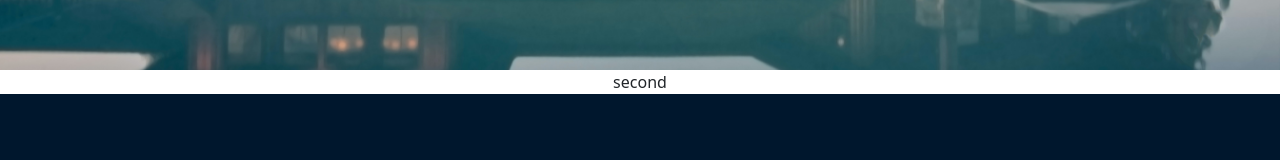
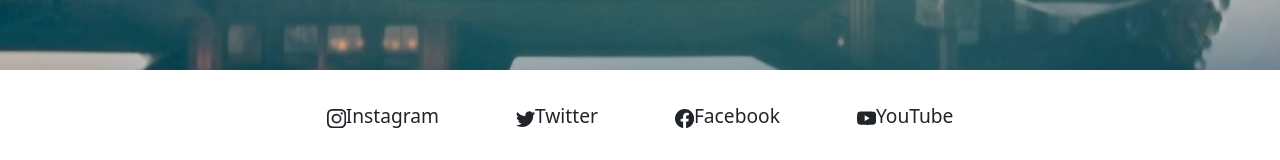
Before and after one commit to thatvictor7/realEastateLandingPage, a React (Create React App) app: page / in a window 1280 px wide. Shown: the part 4510-4670 px from the top of the page. Before the commit the page ends 4604 px from the top, so only its background shows below. Built offline with nearby package versions, Linux system fonts and the light colour scheme.

Commit message:
added icons, added social media section

```diff
--- a/package.json
+++ b/package.json
@@ -7,6 +7,7 @@
     "@testing-library/react": "^13.3.0",
     "@testing-library/user-event": "^13.5.0",
     "bootstrap": "^5.1.3",
+    "bootstrap-icons": "^1.9.1",
     "react": "^18.2.0",
     "react-bootstrap": "^2.4.0",
     "react-bootstrap-icons": "^1.8.4",
--- a/src/components/contactSection.jsx
+++ b/src/components/contactSection.jsx
@@ -1,5 +1,6 @@
 import '../styling/contactSection.scss'
 import homeImage from '../assets/home4.jpg'
+import { Instagram, Twitter, Facebook, Youtube } from 'react-bootstrap-icons'
 
 export default function Contact(params) {
     return(
@@ -7,8 +8,23 @@ export default function Contact(params) {
             <div id='contact-image' className='flex-center' style={{backgroundImage: `url(${homeImage})`}}>
                 first
             </div>
-            <div>
-                second
+            <div id='social-container' className='flex-center'>
+                <div className='social-element'>
+                    <Instagram />
+                    <span>Instagram</span>
+                </div>
+                <div className='social-element'>
+                    <Twitter />
+                    <span>Twitter</span>
+                </div>
+                <div className='social-element'>
+                    <Facebook />
+                    <span>Facebook</span>
+                </div>
+                <div className='social-element'>
+                    <Youtube />
+                    <span>YouTube</span>
+                </div>
             </div>
         </div>
     )
--- a/src/styling/articlesSection.scss
+++ b/src/styling/articlesSection.scss
@@ -62,4 +62,8 @@
     #article-card {
         width: 90% !important;
     }
+
+    .article {
+        width: 98% !important;
+    }
 }
--- a/src/styling/contactSection.scss
+++ b/src/styling/contactSection.scss
@@ -11,3 +11,12 @@
     background-position: center;
     background-size: cover;
 }
+
+#social-container {
+    padding: 2em 0;
+}
+
+.social-element {
+    margin: 0 3%;
+    font-size: 1.2em;
+}
```
Also changed, not shown: 1 other file (tests, documents, lock files or other folders).
